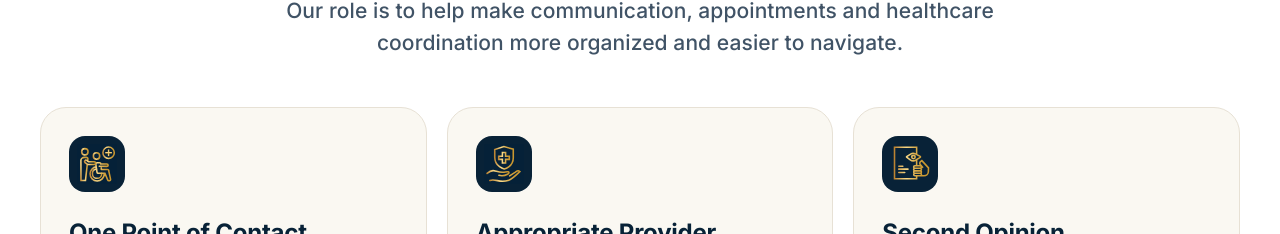
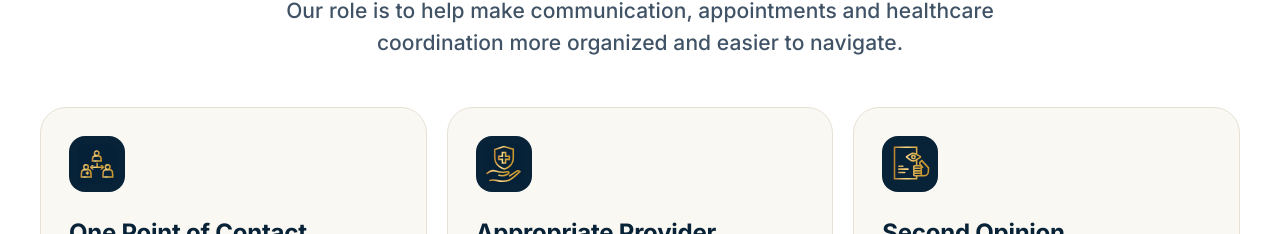
Before and after one commit to growizedigitaluae/patients-first--v2, a Next.js app: page /specialties/oncology in a window 1280 px wide. Shown: the part 1808-2042 px from the top of the page. Built offline with nearby package versions, Linux system fonts and the light colour scheme.

Commit message:
Oncology landing page icon updated

```diff
--- a/src/app/(site)/specialties/oncology/page.tsx
+++ b/src/app/(site)/specialties/oncology/page.tsx
@@ -52,7 +52,7 @@ export const metadata: Metadata = {
 };
 
 const customIcons: Record<string, string> = {
-  "One Point of Contact": "/icons/pfw/04-dedicated-patient-companion.svg",
+  "One Point of Contact": "/icons/pfw/14-dedicated-patients-coordinator.svg",
   "Appropriate Provider Options":
     "/icons/pfw/03-trusted-healthcare-connections.svg",
   "Second Opinion Coordination":
```
